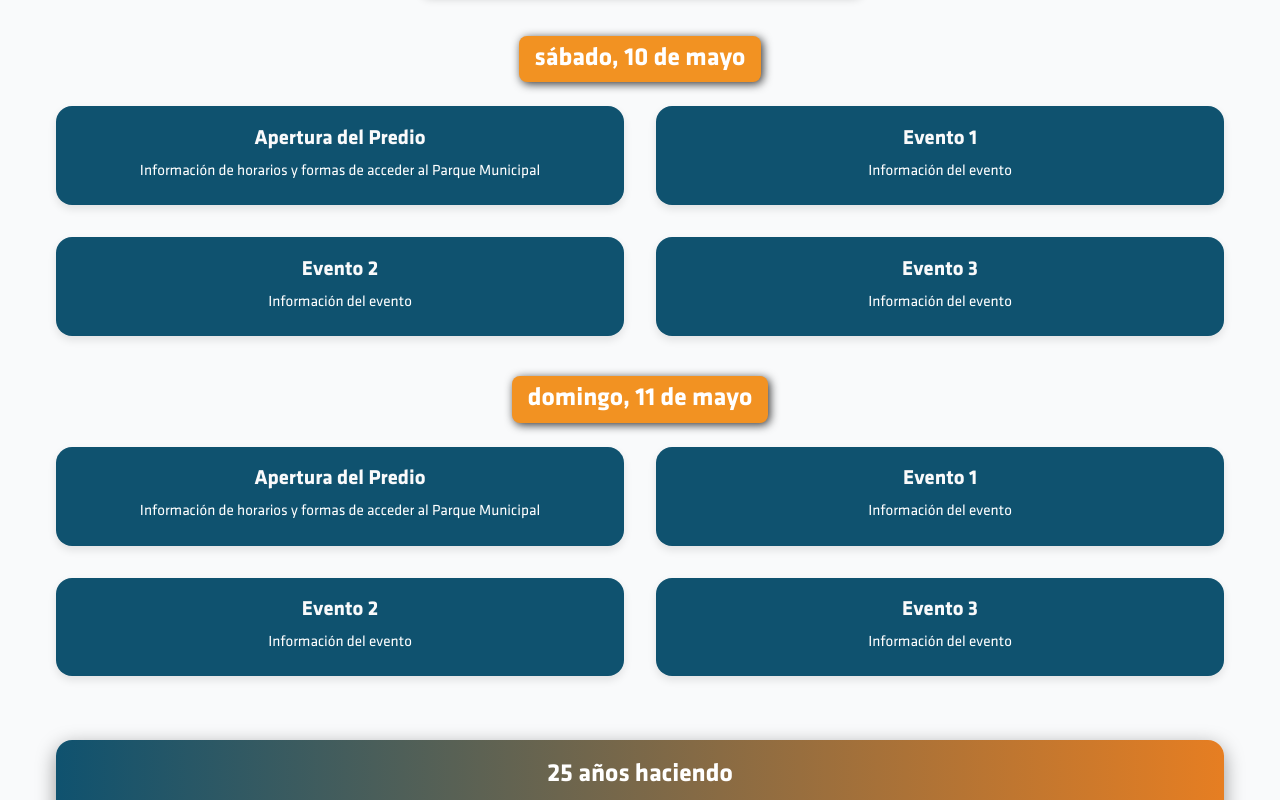
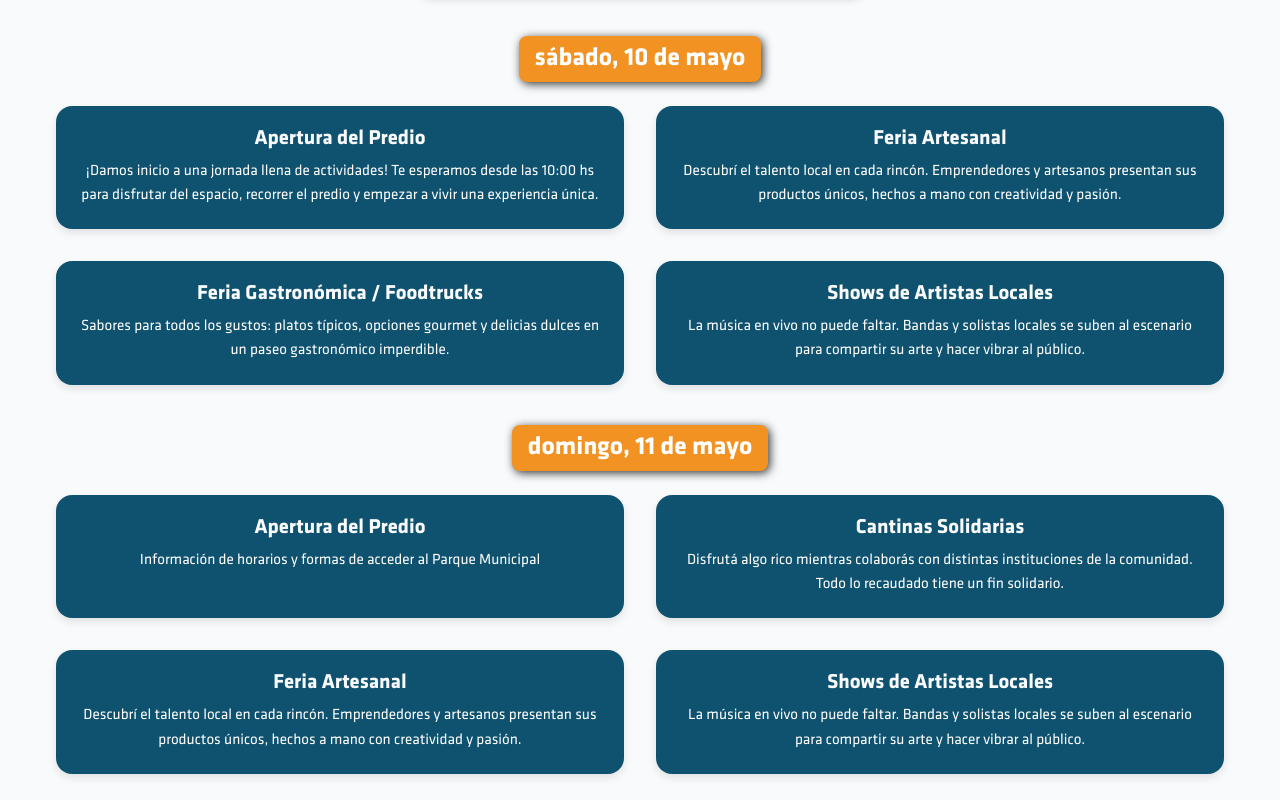
Before and after one commit to franuncal/LANDIGN-FIESTAS-NACIONALES-MER, a React (Vite) app: page / in a window 1280 px wide. Shown: the part 1320-2120 px from the top of the page. Built offline with nearby package versions, Linux system fonts and the light colour scheme.

Commit message:
nuevos eventos

```diff
--- a/src/data/eventos.json
+++ b/src/data/eventos.json
@@ -16,22 +16,22 @@
         "actividades": [
             {
                 "nombre": "Apertura del Predio",
-                "descripcion": "Información de horarios y formas de acceder al Parque Municipal",
+                "descripcion": "¡Damos inicio a una jornada llena de actividades! Te esperamos desde las 10:00 hs para disfrutar del espacio, recorrer el predio y empezar a vivir una experiencia única.",
                 "fecha": "2025-05-10T18:00:00"
             },
             {
-                "nombre": "Evento 1",
-                "descripcion": "Información del evento",
+                "nombre": "Feria Artesanal",
+                "descripcion": "Descubrí el talento local en cada rincón. Emprendedores y artesanos presentan sus productos únicos, hechos a mano con creatividad y pasión.",
                 "fecha": "2025-05-10T18:00:00"
             },
             {
-                "nombre": "Evento 2",
-                "descripcion": "Información del evento",
+                "nombre": "Feria Gastronómica / Foodtrucks",
+                "descripcion": "Sabores para todos los gustos: platos típicos, opciones gourmet y delicias dulces en un paseo gastronómico imperdible.",
                 "fecha": "2025-05-10T18:00:00"
             },
             {
-                "nombre": "Evento 3",
-                "descripcion": "Información del evento",
+                "nombre": "Shows de Artistas Locales",
+                "descripcion": "La música en vivo no puede faltar. Bandas y solistas locales se suben al escenario para compartir su arte y hacer vibrar al público.",
                 "fecha": "2025-05-10T14:00:00"
             },
             {
@@ -40,18 +40,18 @@
                 "fecha": "2025-05-11T17:00:00"
             },
             {
-                "nombre": "Evento 1",
-                "descripcion": "Información del evento",
+                "nombre": "Cantinas Solidarias",
+                "descripcion": "Disfrutá algo rico mientras colaborás con distintas instituciones de la comunidad. Todo lo recaudado tiene un fin solidario.",
                 "fecha": "2025-05-11T17:00:00"
             },
             {
-                "nombre": "Evento 2",
-                "descripcion": "Información del evento",
+                "nombre": "Feria Artesanal",
+                "descripcion": "Descubrí el talento local en cada rincón. Emprendedores y artesanos presentan sus productos únicos, hechos a mano con creatividad y pasión.",
                 "fecha": "2025-05-11T20:00:00"
             },
             {
-                "nombre": "Evento 3",
-                "descripcion": "Información del evento",
+                "nombre": "Shows de Artistas Locales",
+                "descripcion": "La música en vivo no puede faltar. Bandas y solistas locales se suben al escenario para compartir su arte y hacer vibrar al público.",
                 "fecha": "2025-05-11T20:00:00"
             }
         ]
```
Also changed, not shown: src/components/Historia.jsx (+0 -31 lines).
